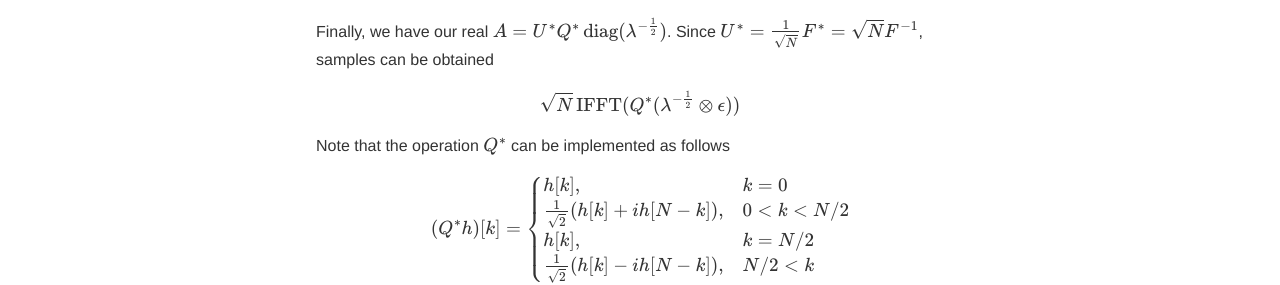
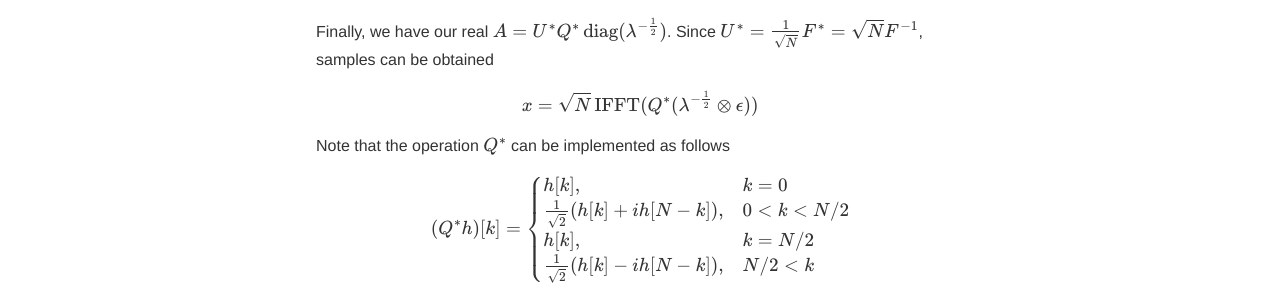
Before and after one commit to jvlmdr/jack.valmadre.net, a Jekyll site: the page built from notes/_posts/2020-01-06-sample-smooth-paths.md, in a window 1280 px wide and 900 px high, scrolled down 3224 px. Shown: the part 360-645 px from the top of the window. Built offline with Jekyll 4.4.1, drawn with Linux system fonts in a browser that asks for light colours; nearby versions of some CDN libraries; formulas are drawn with MathJax 3.

```diff
--- a/notes/_posts/2020-01-06-sample-smooth-paths.md
+++ b/notes/_posts/2020-01-06-sample-smooth-paths.md
@@ -140,7 +140,7 @@ $$ Q = \begin{bmatrix}
 Finally, we have our real $A = U^{\ast} Q^{\ast} \operatorname{diag}(\lambda^{-\frac{1}{2}})$.
 Since $U^{\ast} = \frac{1}{\sqrt{N}} F^{\ast} = \sqrt{N} F^{-1}$, samples can be obtained
 
-$$ \sqrt{N} \operatorname{IFFT}(Q^{\ast}(\lambda^{-\frac{1}{2}} \otimes \epsilon)) $$
+$$ x = \sqrt{N} \operatorname{IFFT}(Q^{\ast}(\lambda^{-\frac{1}{2}} \otimes \epsilon)) $$
 
 Note that the operation $Q^{\ast}$ can be implemented as follows
 
```
